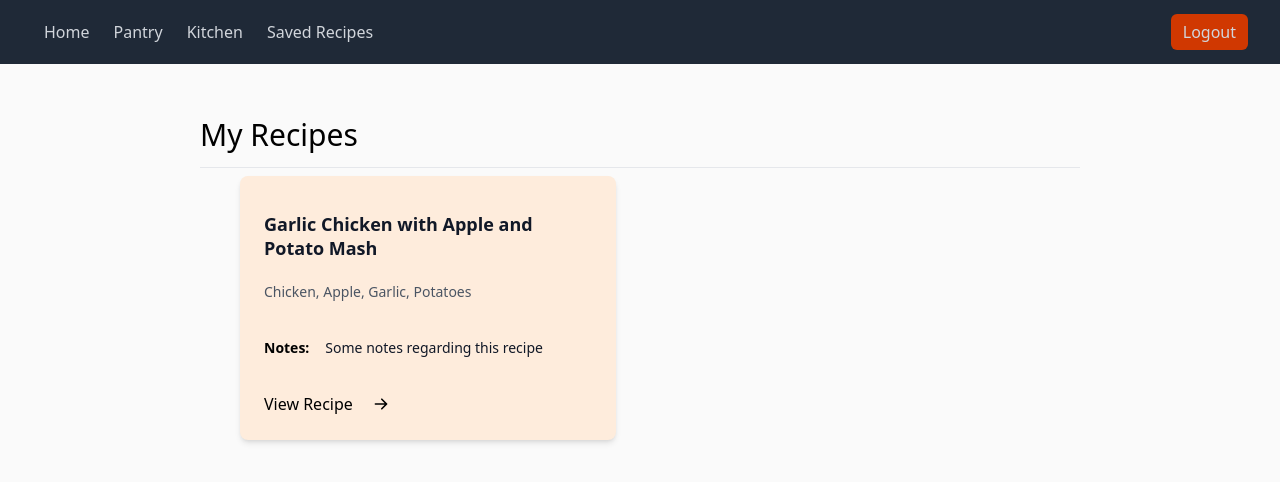
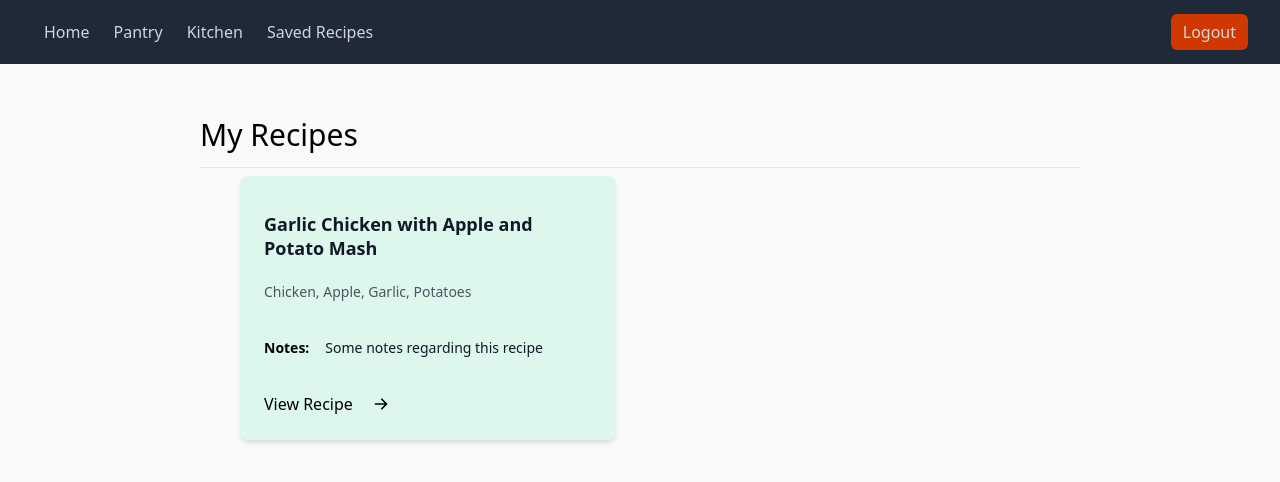
Before and after one commit to monysary/i-m-hungry-recipe-app, a Next.js app: page /savedRecipes in a window 1280 px wide. Shown: the top 482 px of the page. Built offline with nearby package versions, Linux system fonts and the light colour scheme; sample sign-in values are in the browser's storage.

Commit message:
committing code

```diff
--- a/src/components/savedRecipeCard.js
+++ b/src/components/savedRecipeCard.js
@@ -2,7 +2,7 @@ import { HiArrowRight } from 'react-icons/hi'
 
 function SavedRecipeCard() {
     return (
-        <article className="bg-orange-100 rounded-lg m-2 p-6 shadow-md flex max-w-xl flex-col items-start justify-between">
+        <article className="bg-green-100 rounded-lg m-2 p-6 shadow-md flex max-w-xl flex-col items-start justify-between">
             <h3 className="mt-3 text-lg font-semibold leading-6 text-gray-900">
                 Garlic Chicken with Apple and Potato Mash
             </h3>
```
